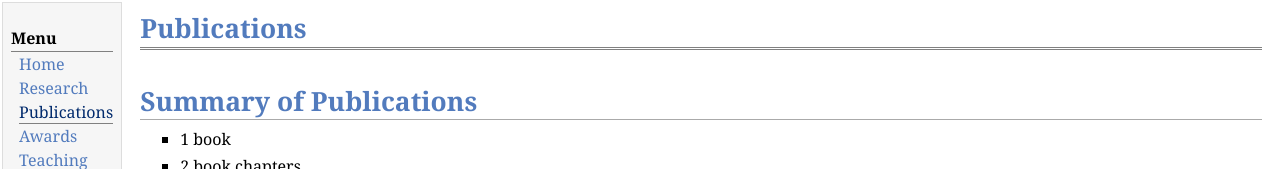
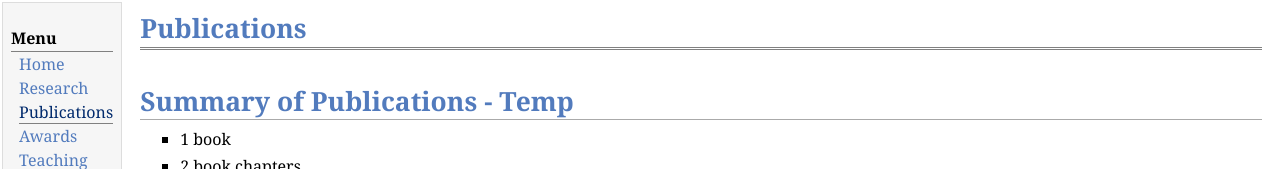
Before and after one commit to joshuaroy873/Joshua_website, a plain HTML site: page publications.html in a window 1280 px wide. Shown: the top 169 px of the page. Drawn offline with Linux system fonts and the light colour scheme.

Commit message:
10_25_2022 try_1

```diff
--- a/publications.html
+++ b/publications.html
@@ -7,7 +7,7 @@
 <meta http-equiv="Content-Type" content="text/html;charset=utf-8" />
 <link rel="stylesheet" href="./styles.css" />
 
-<title><b>Publications</b></title>
+<title>Publications</title>
 </head>
 <body>
 <table summary="Table for page layout." id="tlayout">
@@ -24,7 +24,7 @@
 <div id="toptitle">
 <h1><b>Publications</b></h1>
 </div>
-<h1>Summary of Publications</h1>
+<h1>Summary of Publications - Temp</h1>
 <ul>
 <li><p>1 book</p>
 </li>
```
Also changed, not shown: changes_commands.txt (added).
